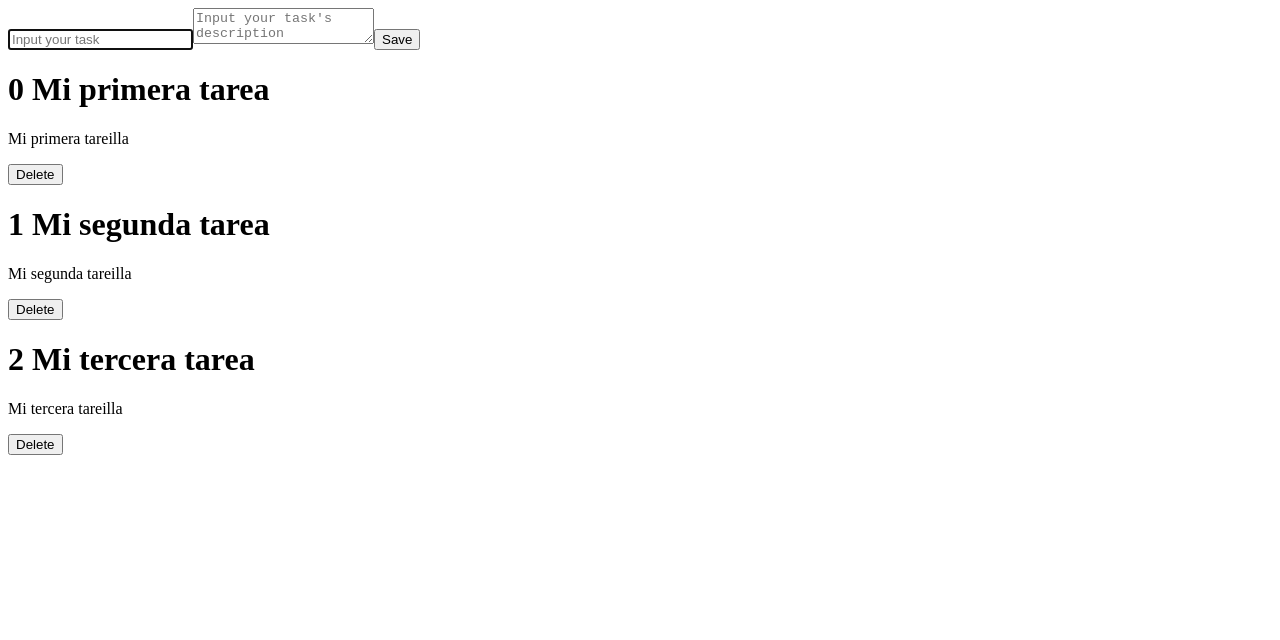
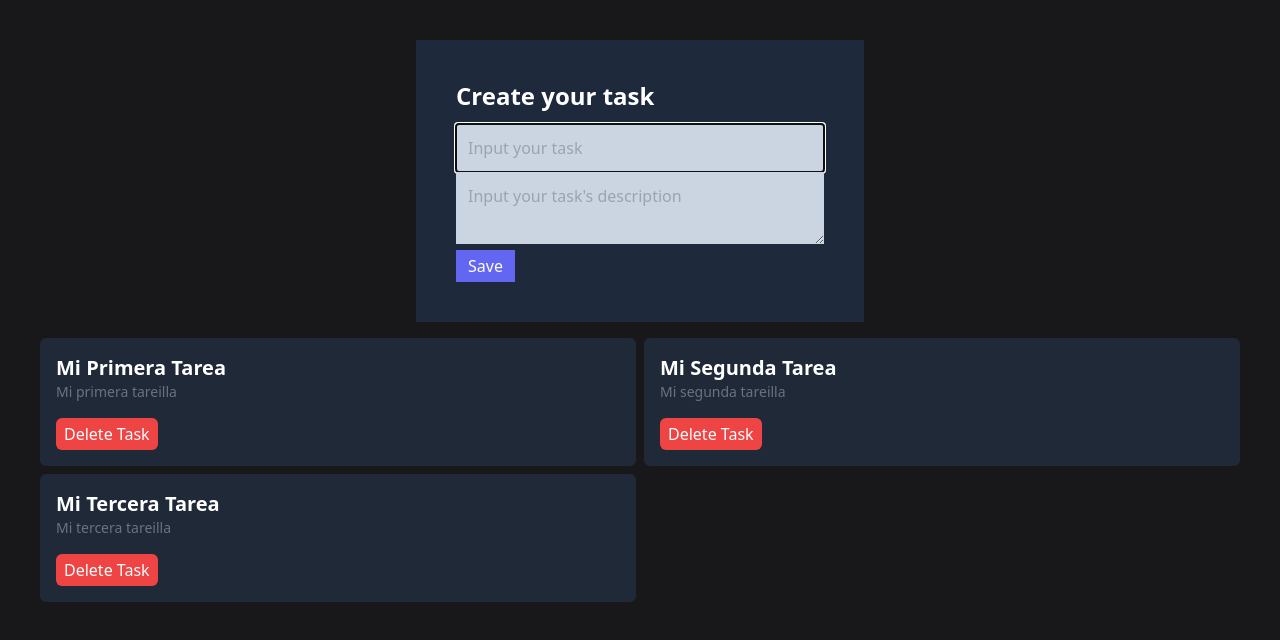
Before and after one commit to sduenasg/react-task-app, a React (Vite) app: page / in a window 1280 px wide. Shown: the top 640 px of the page. Built offline with nearby package versions, Linux system fonts and the light colour scheme.

Commit message:
Tailwind css

```diff
--- a/package.json
+++ b/package.json
@@ -16,6 +16,9 @@
     "@types/react": "^18.0.24",
     "@types/react-dom": "^18.0.8",
     "@vitejs/plugin-react": "^2.2.0",
+    "autoprefixer": "^10.4.13",
+    "postcss": "^8.4.19",
+    "tailwindcss": "^3.2.4",
     "vite": "^3.2.3"
   }
 }
--- /dev/null
+++ b/postcss.config.cjs
@@ -0,0 +1,6 @@
+module.exports = {
+  plugins: {
+    tailwindcss: {},
+    autoprefixer: {},
+  },
+}
--- a/src/App.jsx
+++ b/src/App.jsx
@@ -3,10 +3,12 @@ import TaskList from "./components/TaskList";
 
 function App() {
   return (
-    <div>
-      <TaskForm />
-      <TaskList />
-    </div>
+    <main className="bg-zinc-900 h-screen">
+      <div className="container mx-auto p-10">
+        <TaskForm />
+        <TaskList />
+      </div>
+    </main>
   );
 }
 
--- a/src/components/TaskCard.jsx
+++ b/src/components/TaskCard.jsx
@@ -1,18 +1,20 @@
-import React, {useContext} from "react";
+import React, { useContext } from "react";
 import { TaskContext } from "../context/TaskContext";
 
 function TaskCard({ task }) {
-
-  const {deleteTask} = useContext(TaskContext)
+  const { deleteTask } = useContext(TaskContext);
 
   return (
-      <div>
-        <h1>
-          {task.id} {task.title}
-        </h1>
-        <p>{task.description}</p>
-        <button onClick={() => deleteTask(task.id)}>Delete</button>
-      </div>
+    <div className="bg-gray-800 text-white p-4 rounded-md">
+      <h1 className="text-xl font-bold capitalize">{task.title}</h1>
+      <p className="text-gray-500 text-sm">{task.description}</p>
+      <button
+        className="bg-red-500 px-2 py-1 rounded-md mt-4 hover:bg-red-400"
+        onClick={() => deleteTask(task.id)}
+      >
+        Delete Task
+      </button>
+    </div>
   );
 }
 
--- a/src/components/TaskForm.jsx
+++ b/src/components/TaskForm.jsx
@@ -19,9 +19,11 @@ function TaskForm() {
   };
 
   return (
-    <div>
-      <form onSubmit={handleSubmit}>
+    <div className="max-w-md mx-auto">
+      <form className="bg-slate-800 p-10 mb-4" onSubmit={handleSubmit}>
+        <h1 className="text-2xl font-bold text-white mb-3">Create your task</h1>
         <input
+          className="bg-slate-300 p-3 w-full"
           placeholder="Input your task"
           onChange={(e) => {
             setTitle(e.target.value);
@@ -30,13 +32,14 @@ function TaskForm() {
           autoFocus
         />
         <textarea
+          className="bg-slate-300 p-3 w-full"
           placeholder="Input your task's description"
           onChange={(e) => {
             setDescription(e.target.value);
           }}
           value={description}
         />
-        <button>Save</button>
+        <button className="bg-indigo-500 px-3 py-1 text-white hover:bg-indigo-300">Save</button>
       </form>
     </div>
   );
--- a/src/components/TaskList.jsx
+++ b/src/components/TaskList.jsx
@@ -6,11 +6,11 @@ function TaskList() {
   const { tasks } = useContext(TaskContext);
 
   if (tasks.length === 0) {
-    return <h1>No tasks yet</h1>;
+    return <h1 className="text-white text-4xl font-bold text-center">No tasks yet</h1>;
   }
 
   return (
-    <div>
+    <div className="grid grid-cols-2 gap-2">
       {tasks.map((task) => (
         <TaskCard key={task.id} task={task} />
       ))}
--- a/src/index.css
+++ b/src/index.css
@@ -0,0 +1,3 @@
+@tailwind base;
+@tailwind components;
+@tailwind utilities;
--- /dev/null
+++ b/tailwind.config.cjs
@@ -0,0 +1,11 @@
+/** @type {import('tailwindcss').Config} */
+module.exports = {
+  content: [
+    "./index.html",
+    "./src/**/*.{js,ts,jsx,tsx}",
+  ],
+  theme: {
+    extend: {},
+  },
+  plugins: [],
+}
```
Also changed, not shown: 1 other file (tests, documents, lock files or other folders).
